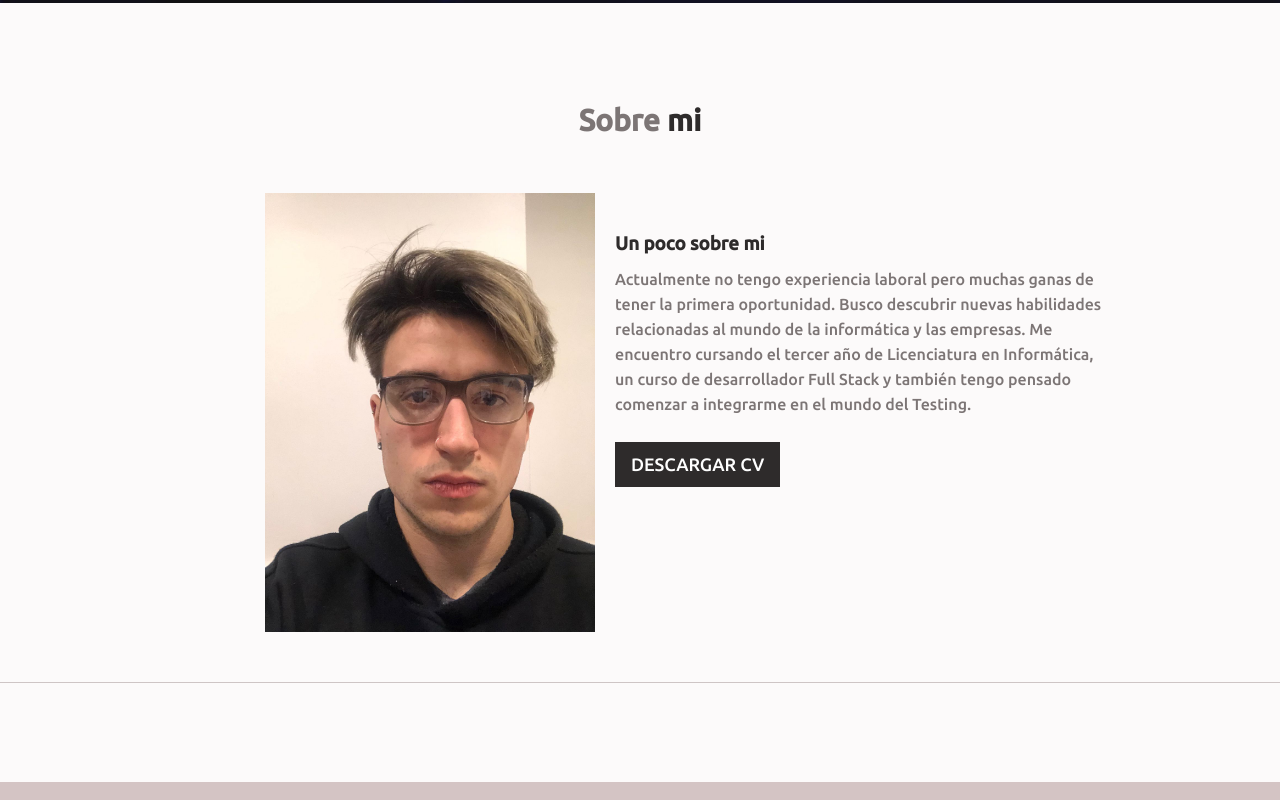
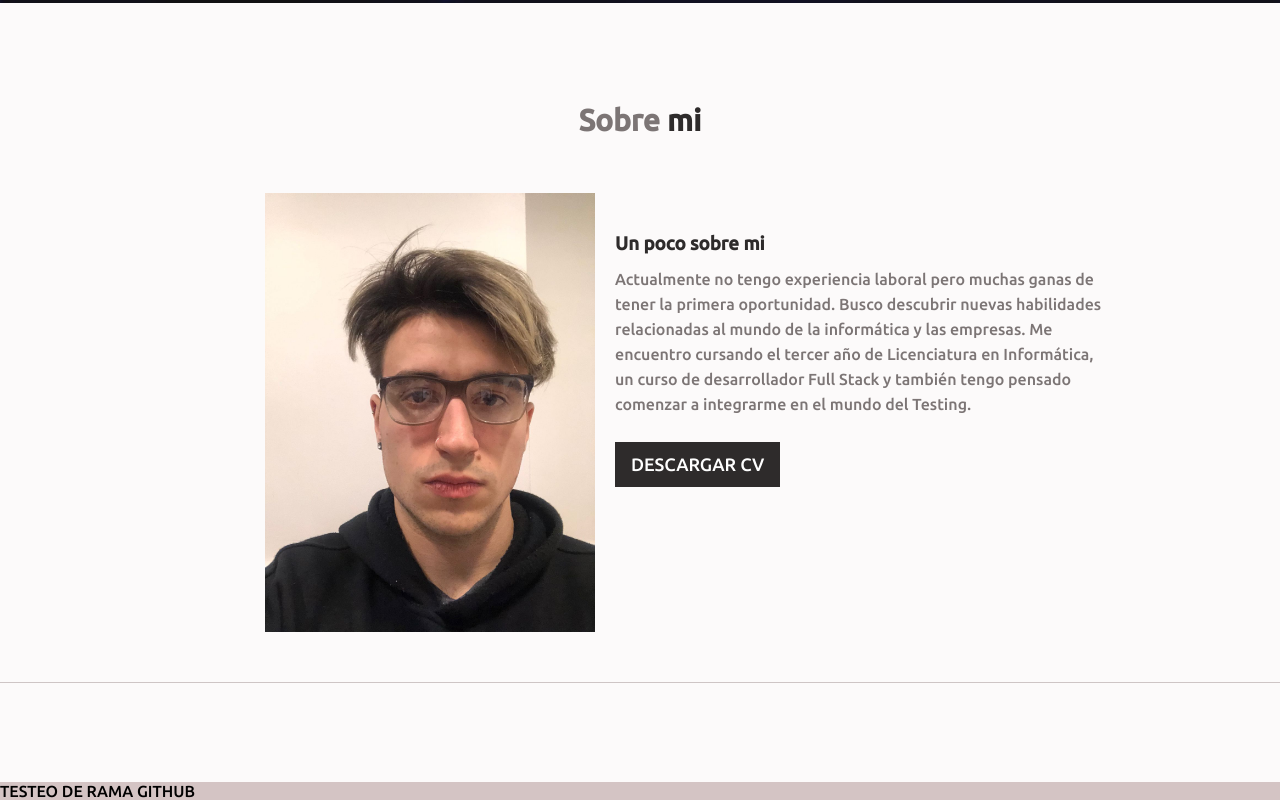
Before and after one commit to gianfig/Portafoliov2, a plain HTML site: page index.html in a window 1280 px wide. Shown: the part 1050-1850 px from the top of the page. Drawn offline with Linux system fonts and the light colour scheme.

Commit message:
nueva rama git

```diff
--- a/index.html
+++ b/index.html
@@ -46,6 +46,6 @@
             </div>
             <div class="separacion"></div>
         </section>
-
+        <p>TESTEO DE RAMA GITHUB</p>
     </body>
 </html>
```
